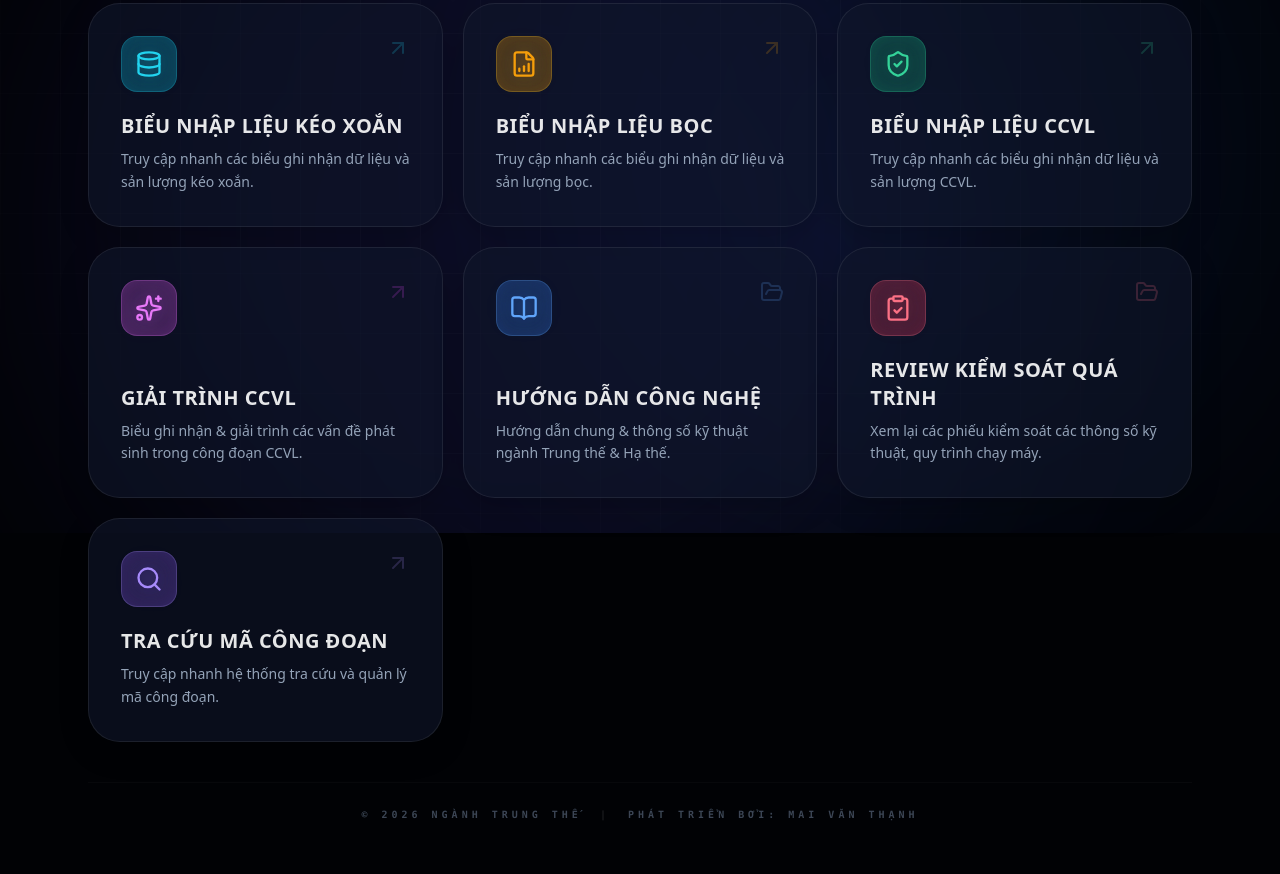
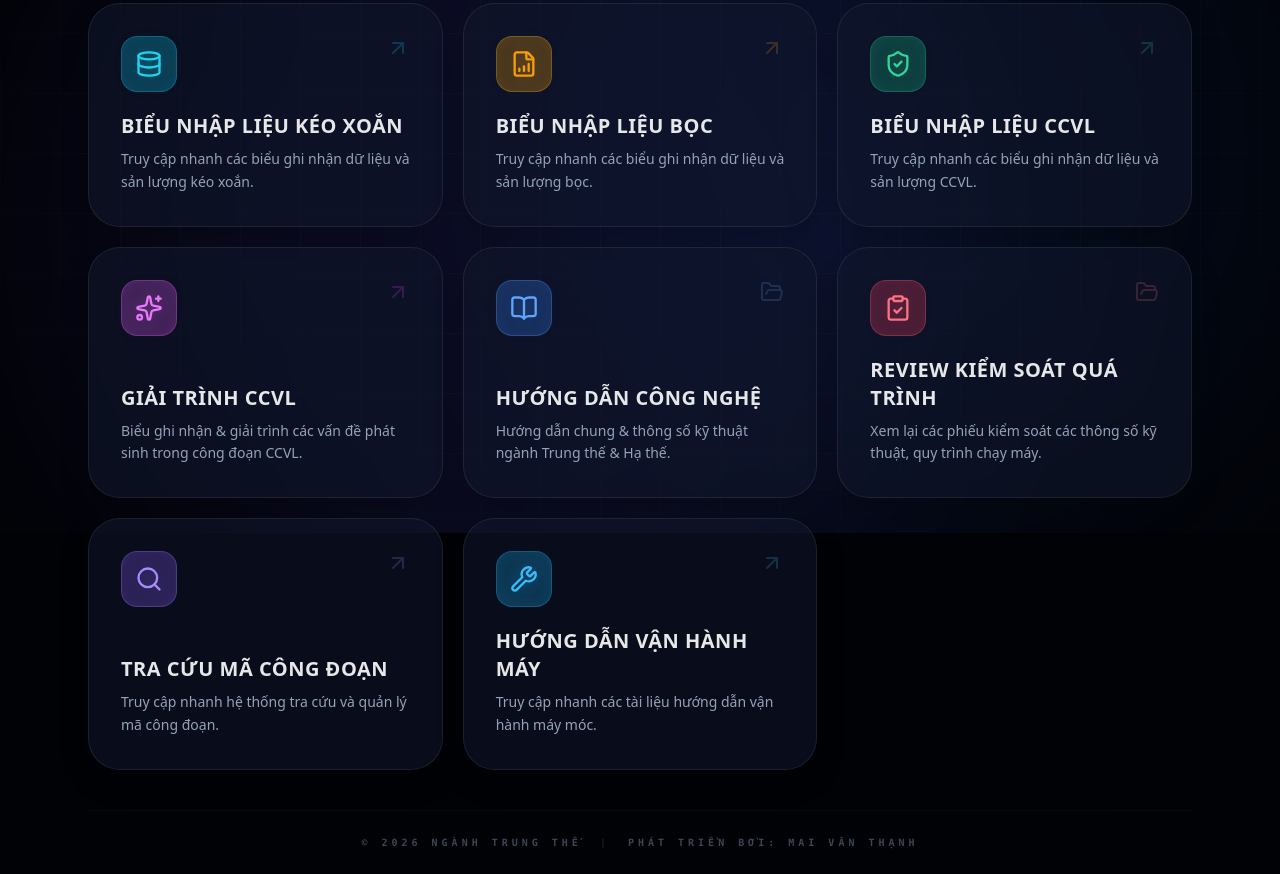
Before and after one commit to maivanthanh1405/portal-san-xuat, a plain HTML site: page index.html in a window 1280 px wide. Shown: the part 267-1141 px from the top of the page. Before the commit the page ends 1113 px from the top, so only its background shows below. Drawn offline with nearby package versions, Linux system fonts and the light colour scheme.

Commit message:
Add glowing sky icon and machine operation card
Added a new glowing sky icon effect and a card for machine operation guidance.

```diff
--- a/index.html
+++ b/index.html
@@ -63,6 +63,7 @@
         .icon-glow-blue { filter: drop-shadow(0 0 10px rgba(59, 130, 246, 0.6)); }
         .icon-glow-rose { filter: drop-shadow(0 0 10px rgba(244, 63, 94, 0.6)); }
         .icon-glow-violet { filter: drop-shadow(0 0 10px rgba(139, 92, 246, 0.6)); }
+        .icon-glow-sky { filter: drop-shadow(0 0 10px rgba(56, 189, 248, 0.6)); }
 
         /* ===== HIỆU ỨNG LOGO ===== */
         @keyframes logo-glow-pulse {
@@ -272,6 +273,28 @@
                             <div class="relative z-10 mt-auto" style="transform: translateZ(25px);">
                                 <h3 class="text-xl font-bold text-white/90 mb-2 tracking-wide group-hover:text-violet-400 transition-colors">TRA CỨU MÃ CÔNG ĐOẠN</h3>
                                 <p class="text-slate-400 font-normal text-sm leading-relaxed group-hover:text-white transition-colors">Truy cập nhanh hệ thống tra cứu và quản lý mã công đoạn.</p>
+                            </div>
+                        </div>
+                    </a>
+
+                    <!-- THẺ MỚI: HƯỚNG DẪN VẬN HÀNH MÁY -->
+                    <a href="https://drive.google.com/drive/folders/1KauhdhflWcgRGGeHklDBOO-w3lGXdTGX" target="_blank" class="vision-container group relative block w-full outline-none" style="perspective: 1200px;">
+                        <div class="vision-card relative h-full bg-slate-900/60 group-hover:bg-slate-800/80 border border-white/[0.08] group-hover:border-white/[0.3] backdrop-blur-[60px] backdrop-saturate-[150%] rounded-[2rem] p-6 md:p-8 overflow-hidden flex flex-col" style="transform-style: preserve-3d; transition: background-color 0.5s, border-color 0.5s, box-shadow 0.5s, transform 0.6s cubic-bezier(0.2, 0.8, 0.2, 1); box-shadow: 0 10px 30px rgba(0,0,0,0.2);">
+
+                            <div class="absolute top-0 right-0 p-8 opacity-20 group-hover:opacity-100 group-hover:translate-x-1 group-hover:-translate-y-1 transition-all duration-500 z-20" style="transform: translateZ(40px);">
+                                <i data-lucide="arrow-up-right" class="w-6 h-6 text-sky-400"></i>
+                            </div>
+
+                            <div class="glow-orb absolute top-1/2 left-1/2 -translate-x-1/2 -translate-y-1/2 w-[180%] h-[180%] bg-sky-500/20 blur-[80px] opacity-0 pointer-events-none z-0"></div>
+                            <div class="absolute inset-0 bg-gradient-to-br from-sky-500/40 via-sky-500/10 to-transparent opacity-0 group-hover:opacity-100 transition-all duration-700 pointer-events-none z-0"></div>
+
+                            <div class="relative z-10 w-14 h-14 rounded-2xl bg-sky-500/20 border border-sky-400/30 flex items-center justify-center mb-5 shadow-[inset_0_0_20px_rgba(56,189,248,0.2)] backdrop-blur-md" style="transform: translateZ(40px);">
+                                <i data-lucide="wrench" class="w-7 h-7 text-sky-400 icon-glow-sky"></i>
+                            </div>
+
+                            <div class="relative z-10 mt-auto" style="transform: translateZ(25px);">
+                                <h3 class="text-xl font-bold text-white/90 mb-2 tracking-wide group-hover:text-sky-400 transition-colors">HƯỚNG DẪN VẬN HÀNH MÁY</h3>
+                                <p class="text-slate-400 font-normal text-sm leading-relaxed group-hover:text-white transition-colors">Truy cập nhanh các tài liệu hướng dẫn vận hành máy móc.</p>
                             </div>
                         </div>
                     </a>
```
